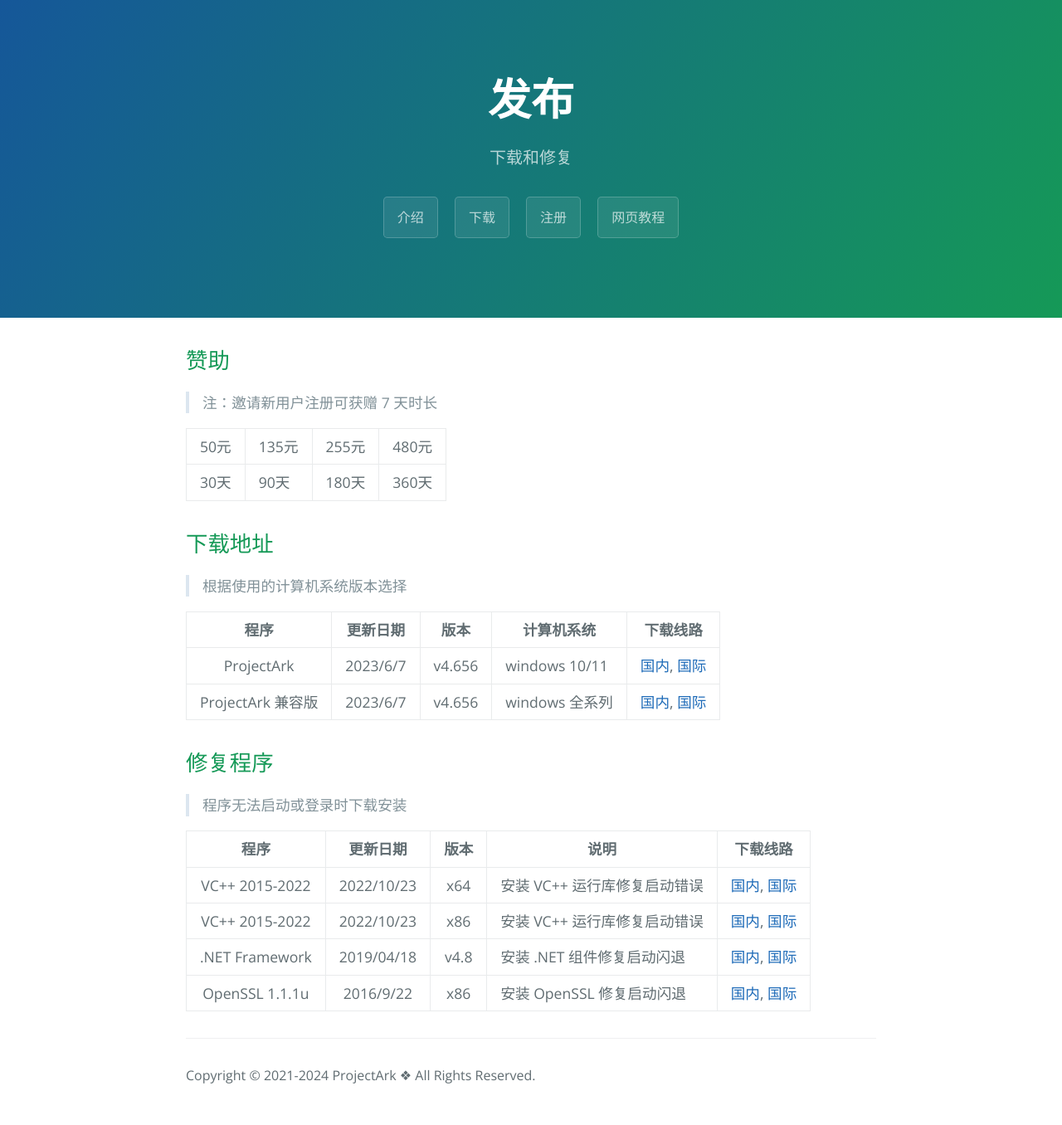
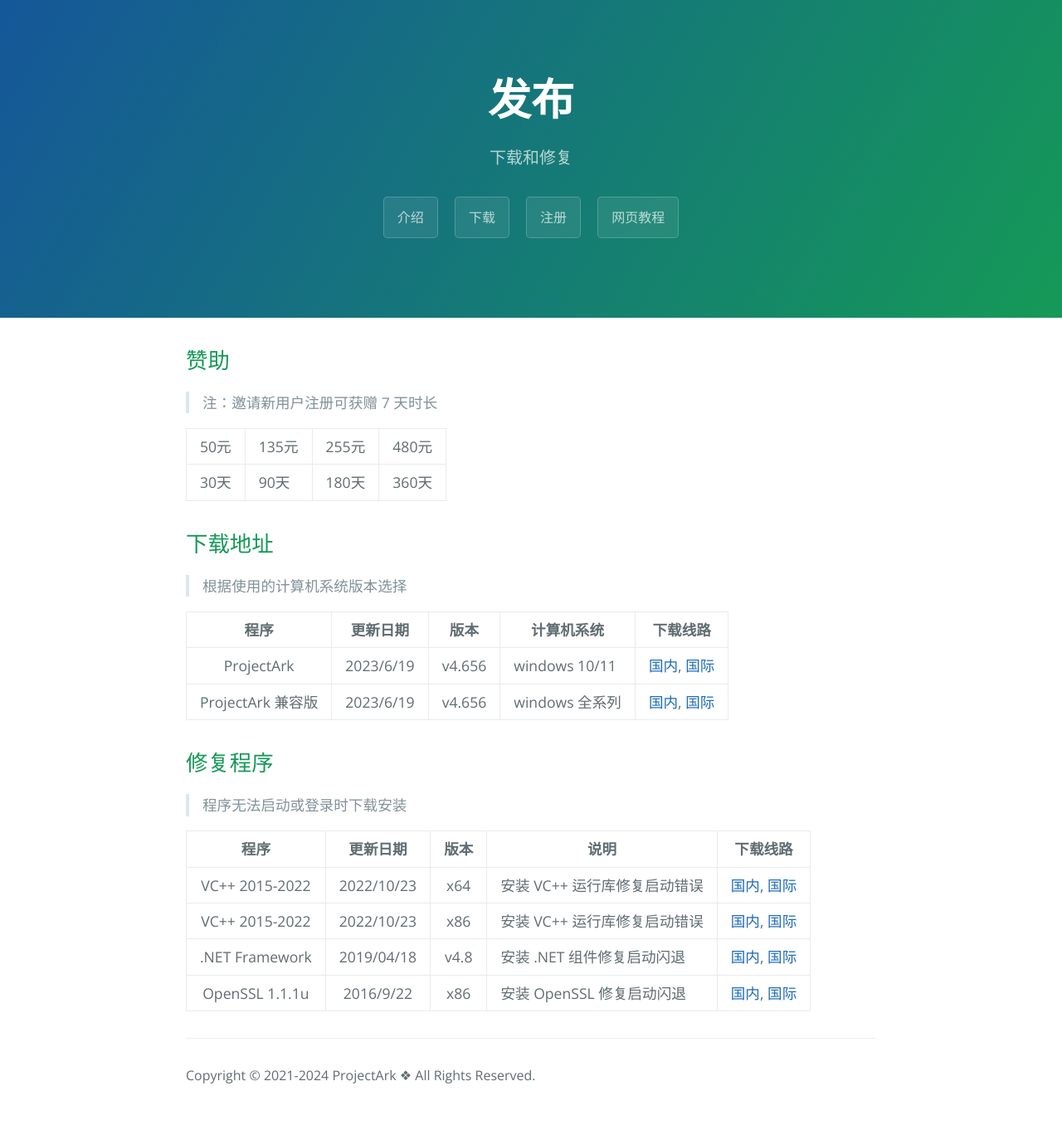
Before and after one commit to ProjectArkClub/ProjectArkClub.github.io, a Jekyll site: the page built from release.md, in a window 1280 px wide. Shown: the whole page at 83% size. Built offline with Jekyll 4.4.1, drawn with Linux system fonts in a browser that asks for light colours.

Commit message:
new version

```diff
--- a/_config.yml
+++ b/_config.yml
@@ -40,7 +40,7 @@
 google_analytics: G-Q0B9W70VGJ
 projectArk: False
 projectArk_version: v4.656
-projectArk_version_update: 2023/6/7
+projectArk_version_update: 2023/6/19
 projectArk_update_version: v3.7.9.0
 
 # Build settings
```
